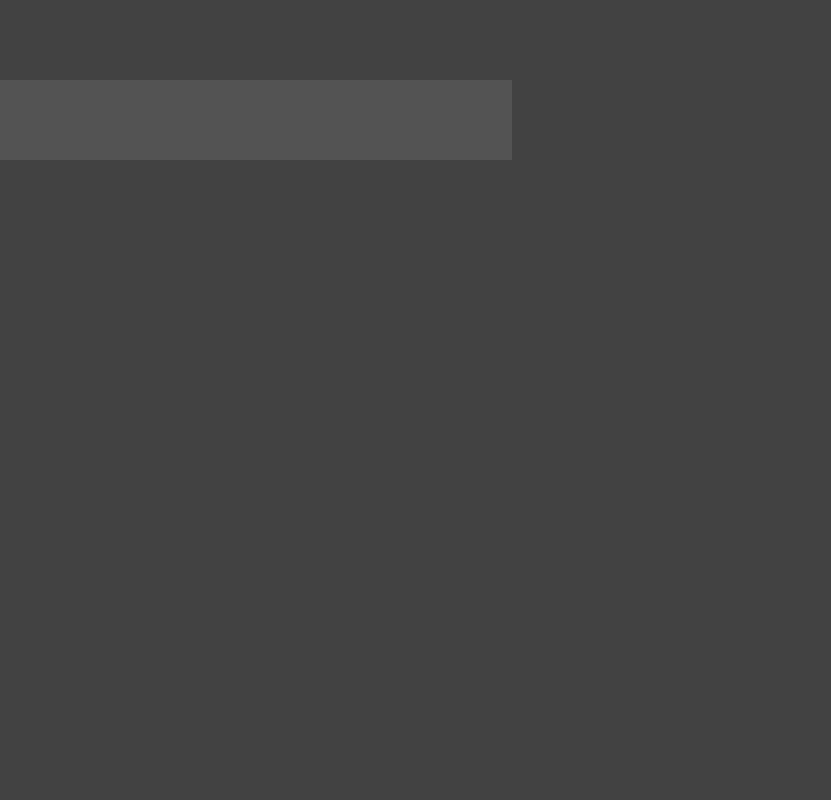
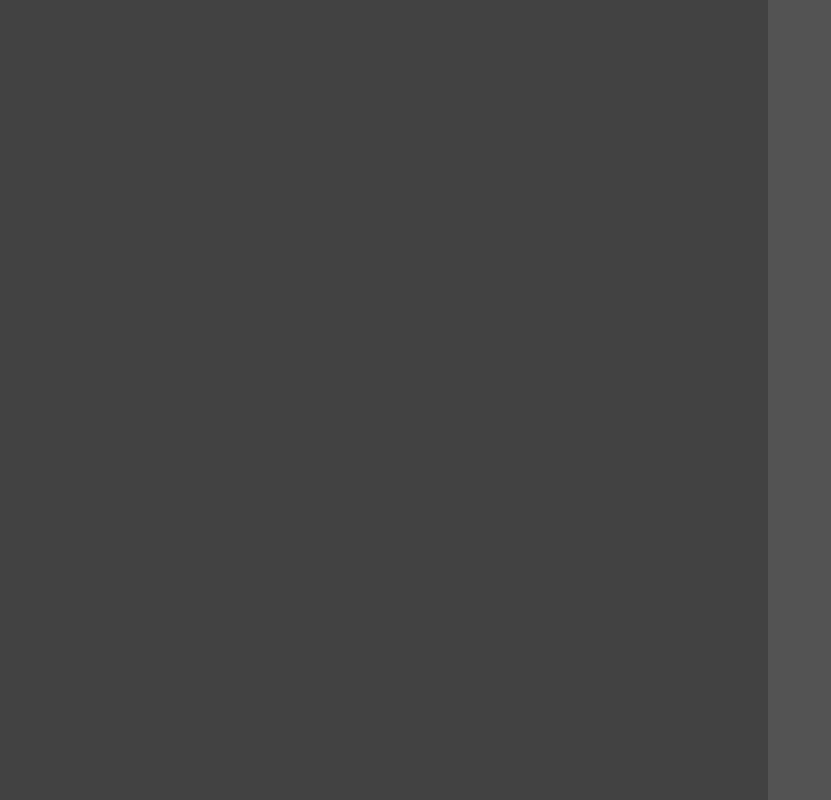
Before and after one commit to Bombazok/todoapp, a React (Create React App) app: page / in a window 1280 px wide. Shown: the whole page, without its empty margins (0-831 px from the left). Built offline with nearby package versions, Linux system fonts and the light colour scheme.

Commit message:
feat: create blank Home version

```diff
--- a/src/jsx/pages/home.jsx
+++ b/src/jsx/pages/home.jsx
@@ -1,9 +1,27 @@
+import { useEffect, useState } from "react";
+
+import Tasks from "../components/tasks";
+import Info from "../components/info";
+
 function Home() {
+	const [currentTask, setCurrentTask] = useState(null);
+	const [data, setData] = useState(null);
+
+	useEffect(() => {
+		// we should use fetch here in case of server hold our data
+		let storageData = window.localStorage.getItem("data");
+
+		if (storageData) {
+			setData(storageData);
+			setCurrentTask(JSON.parse(storageData).currentTask);
+		}
+	}, []);
+
 	return (
-		<div className="home">
-			<div className="tasks"></div>
+		<div className="home jcsb-aic wh-full">
+			<Tasks />
 
-			<div className="info"></div>
+			<Info />
 		</div>
 	);
 }
```
